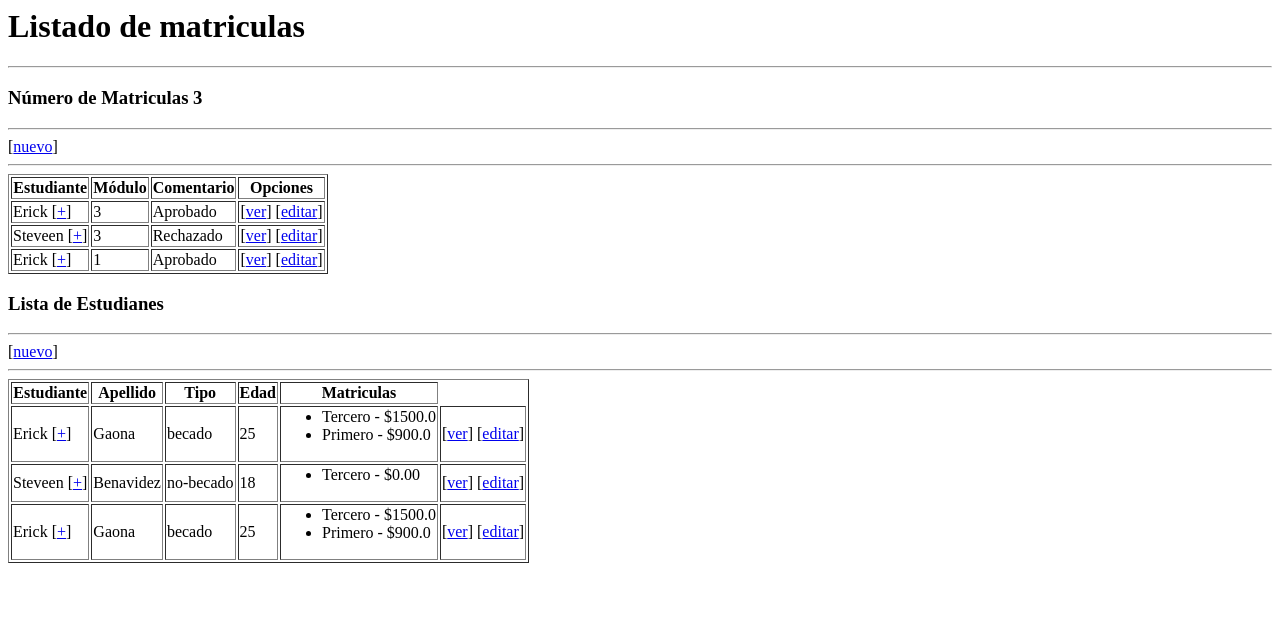
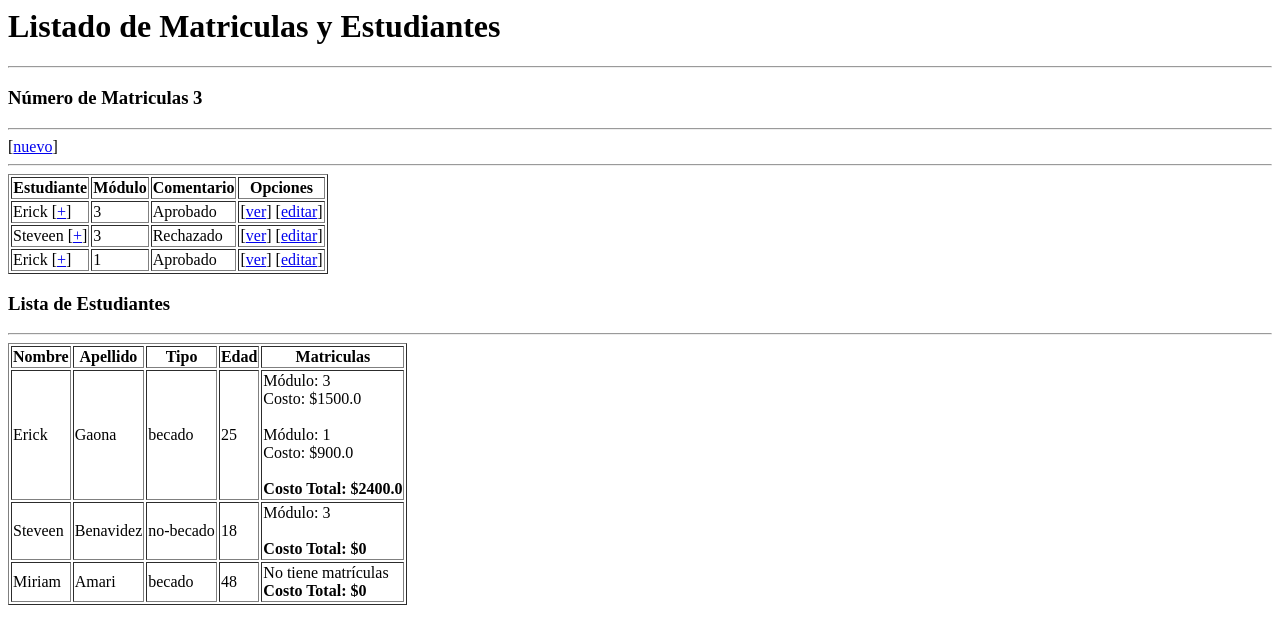
Before and after one commit to ErickGaona/Actividad25Junio, a Django app: page / in a window 1280 px wide. Shown: the top 644 px of the page. Run offline with Django 3.2, Linux system fonts and the light colour scheme; data comes from the database, SQL or seed files in the repository; both versions use the stored data as it was after the commit.

Commit message:
Tabla lista de estudiantes2.0

```diff
--- a/ejemplo6/proyectouno/administrativo/templates/index.html
+++ b/ejemplo6/proyectouno/administrativo/templates/index.html
@@ -33,47 +33,33 @@
 </table>
 
 
-<h3>Lista de Estudianes</h3>
-<hr>
-[<a href="{% url 'crear_matricula' %}">nuevo</a>]
+<h3>Lista de Estudiantes</h3>
 <hr>
 <table border="1px">
   <tr>
-    <th><b>Estudiante</b></th>
+    <th><b>Nombre</b></th>
     <th><b>Apellido</b></th>
     <th><b>Tipo</b></th>
     <th><b>Edad</b></th>
     <th><b>Matriculas</b></th>
   </tr>
-  {% for e in matriculas %}
+  {% for estudiante in estudiantes %}
   <tr>
+    <td>{{ estudiante.nombre }}</td>
+    <td>{{ estudiante.apellido }}</td>
+    <td>{{ estudiante.tipo_estudiante }}</td>
+    <td>{{ estudiante.edad }}</td>
     <td>
-      {{e.estudiante.nombre}}
-      [<a href="{% url 'detalle_estudiante' e.estudiante.id %}">+</a>]
-    </td>
-    <td>
-      {{e.estudiante.apellido}}
-    </td>
-    <td>
-      {{e.estudiante.tipo_estudiante}}
-    </td>
-    <td>
-      {{e.estudiante.edad}}
-    <td>
-      <ul>
-        {% for matricula in e.estudiante.lasmatriculas.all %}
-  <li>
-    {{ matricula.modulo.get_nombre_display }} -
-    ${{ matricula.loscostos.first.costo|default:"0.00" }}
-  </li>
-{% endfor %}
-
-
-      </ul>
-    </td>
-    <td>
-      [<a href="{% url 'detalle_matricula' e.id %}">ver</a>]
-      [<a href="{% url 'editar_matricula' e.id %}">editar</a>]
+      {% for matricula in estudiante.lasmatriculas.all %}
+        Módulo: {{ matricula.modulo.nombre }}<br>
+        {% for costo in matricula.loscostos.all %}
+          Costo: ${{ costo.costo }}<br>
+        {% endfor %}
+        <br>
+      {% empty %}
+        No tiene matrículas<br>
+      {% endfor %}
+      <strong>Costo Total: ${{ estudiante.total_general }}</strong>
     </td>
   </tr>
   {% endfor %}
--- a/ejemplo6/proyectouno/administrativo/views.py
+++ b/ejemplo6/proyectouno/administrativo/views.py
@@ -11,14 +11,25 @@ from administrativo.forms import MatriculaForm, MatriculaEditForm
 # el nombre de la vista es index.
 
 def index(request):
-    """
-    """
     matriculas = Matricula.objects.all()
+    estudiantes = Estudiante.objects.all()
 
-    titulo = "Listado de matriculas"
-    informacion_template = {'matriculas': matriculas,
-    'numero_matriculas': len(matriculas), 'mititulo': titulo}
-    return render(request, 'index.html', informacion_template)
+    # Agregar el total a cada estudiante
+    for est in estudiantes:
+        total = 0
+        for m in est.lasmatriculas.all():
+            for c in m.loscostos.all():
+                total += c.costo
+        est.total_general = total
+
+    contexto = {
+        'matriculas': matriculas,
+        'estudiantes': estudiantes,
+        'numero_matriculas': len(matriculas),
+        'mititulo': "Listado de Matriculas y Estudiantes",
+    }
+    return render(request, 'index.html', contexto)
+
 
 
 def detalle_matricula(request, id):
@@ -86,5 +97,12 @@ def costos_matricula(request, id):
 
 def listado_estudiantes_con_matriculas(request):
     estudiantes = Estudiante.objects.all()
-    contexto = {'estudiantes': estudiantes}
-    return render(request, 'index.html', contexto)
+
+    for est in estudiantes:
+        total = 0
+        for m in est.lasmatriculas.all():
+            for c in m.loscostos.all():
+                total += c.costo
+        est.total_general = total  # este atributo lo usas en el template
+
+    return render(request, 'index.html', {'estudiantes': estudiantes})
```
Also changed, not shown: ejemplo6/proyectouno/db.sqlite3.
